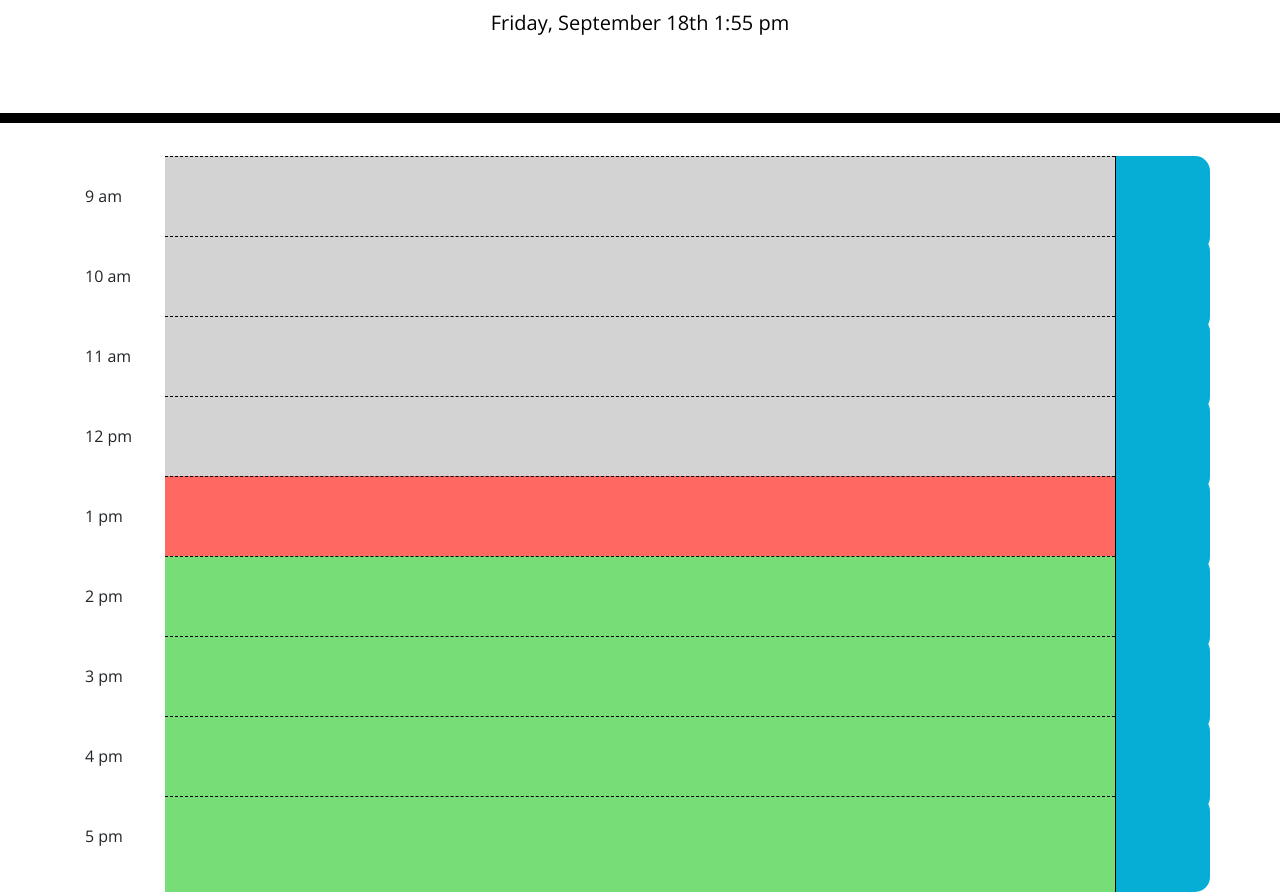
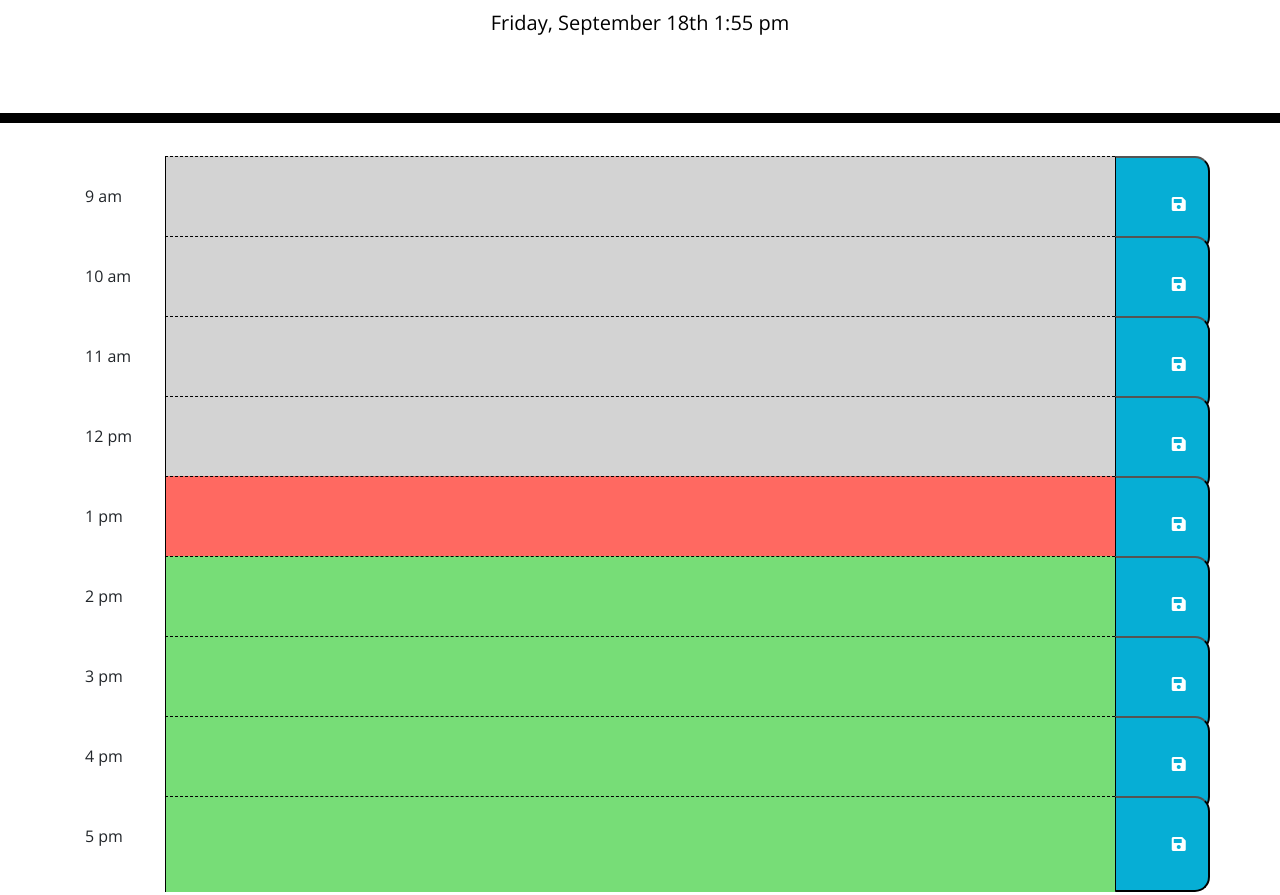
Before and after one commit to bridgetrshannon/Day_Planner, a plain HTML site: page index.html in a window 1280 px wide. Shown: the part 181-1076 px from the top of the page. Drawn offline with nearby package versions, Linux system fonts and the light colour scheme.

Commit message:
added save buttons for each hour, changed div for col-lg-10 to a textarea able to type, set up localstorage inside saveSchedule()

```diff
--- a/index.html
+++ b/index.html
@@ -26,107 +26,100 @@
       <div class="col-lg-1">
         <p class="hr">9 am</p>
       </div>
-      <div class="col-lg-10 hour" id="9">
-      </div>
-      <div class="col-lg-1 saveBtn">
-
-      </div>
+      <!-- changed div to textarea -->
+      <textarea class="col-lg-10 hour" id="9">
+      </textarea>
+      <button class="col-lg-1 saveBtn" value="hour-9">
+        <i class="fas fa-save"></i>
+      </button>
     </div>
 
     <div class="row">
       <div class="col-lg-1">
         <p class="hr">10 am</p>
       </div>
-      <div class="col-lg-10 hour" id="10">
-
-      </div>
-      <div class="col-lg-1 saveBtn">
-
-      </div>
+      <textarea class="col-lg-10 hour" id="10">
+      </textarea>
+      <button class="col-lg-1 saveBtn" value="hour-10">
+        <i class="fas fa-save"></i>
+      </button>
     </div>
 
     <div class="row">
       <div class="col-lg-1">
         <p class="hr">11 am</p>
       </div>
-      <div class="col-lg-10 hour" id="11">
-
-      </div>
-      <div class="col-lg-1 saveBtn">
-
-      </div>
+      <textarea class="col-lg-10 hour" id="11">
+      </textarea>
+      <button class="col-lg-1 saveBtn" value="hour-11">
+        <i class="fas fa-save"></i>
+      </button>
     </div>
 
     <div class="row">
       <div class="col-lg-1">
         <p class="hr">12 pm</p>
       </div>
-      <div class="col-lg-10 hour" id="12">
-
-      </div>
-      <div class="col-lg-1 saveBtn">
-
-      </div>
+      <textarea class="col-lg-10 hour" id="12">
+      </textarea>
+      <button class="col-lg-1 saveBtn" value="hour-12">
+        <i class="fas fa-save"></i>
+      </button>
     </div>
 
     <div class="row">
       <div class="col-lg-1">
         <p class="hr">1 pm</p>
       </div>
-      <div class="col-lg-10 hour" id="13">
-
-      </div>
-      <div class="col-lg-1 saveBtn">
-
-      </div>
+      <textarea class="col-lg-10 hour" id="13">
+      </textarea>
+      <button class="col-lg-1 saveBtn" value="hour-13">
+        <i class="fas fa-save"></i>
+      </button>
     </div>
 
     <div class="row">
       <div class="col-lg-1">
         <p class="hr">2 pm</p>
       </div>
-      <div class="col-lg-10 hour" id="14">
-
-      </div>
-      <div class="col-lg-1 saveBtn">
-
-      </div>
+      <textarea class="col-lg-10 hour" id="14">
+      </textarea>
+      <button class="col-lg-1 saveBtn" value="hour-14">
+        <i class="fas fa-save"></i>
+      </button>
     </div>
 
     <div class="row">
       <div class="col-lg-1">
         <p class="hr">3 pm</p>
       </div>
-      <div class="col-lg-10 hour" id="15">
-
-      </div>
-      <div class="col-lg-1 saveBtn">
-
-      </div>
+      <textarea class="col-lg-10 hour" id="15">
+      </textarea>
+      <button class="col-lg-1 saveBtn" value="hour-15">
+        <i class="fas fa-save"></i>
+      </button>
     </div>
 
     <div class="row">
       <div class="col-lg-1">
         <p class="hr">4 pm</p>
       </div>
-      <div class="col-lg-10 hour" id="16">
-
-      </div>
-      <div class="col-lg-1 saveBtn">
-
-      </div>
+      <textarea class="col-lg-10 hour" id="16">
+      </textarea>
+      <button class="col-lg-1 saveBtn" value="hour-16">
+        <i class="fas fa-save"></i>
+      </button>
     </div>
 
     <div class="row">
       <div class="col-lg-1">
         <p class="hr">5 pm</p>
       </div>
-      <div class="col-lg-10 hour" id="17">
-
-      </div>
-      <div class="col-lg-1 saveBtn">
-
-      </div>
+      <textarea class="col-lg-10 hour" id="17">
+      </textarea>
+      <button class="col-lg-1 saveBtn" value="hour-17">
+        <i class="fas fa-save"></i>
+      </button>
     </div>
 
     <script src="https://code.jquery.com/jquery-3.4.1.min.js"></script>
--- a/script.js
+++ b/script.js
@@ -15,13 +15,26 @@ $("#currentDay").append(moment().format("dddd, MMMM Do h:mm a"));
 
 // 2. Click event to save text area content to local storage
 
+$(".saveBtn").on("click", saveSchedule)
+
 function saveSchedule() {
+        console.log("buttonpress")
+        // inside function
+        // use jquery to get button value
+        var timeText = $(this).val();
+        localStorage.setItem(timeText, "text")
 
-        // localstorage.setItem
-        // event.on("click", save)
-        // saveBtn
+        //      example
+        // localStorage.getItem("hr9")
+        // console.log(localStorage.getItem("hr9"))
 
+        // use jquery to grab text from previous sibling / element var timeText = $(this).val(); (not val though, something else)
 }
+
+// happens outside of function
+// localStorage.getItem("")
+// then put on the page - hook an element using jquery
+
 
 // 3. When app opens, display content for each time block from local storage.
 // can be done with a loop (better) or by targeting each set block separately
```
